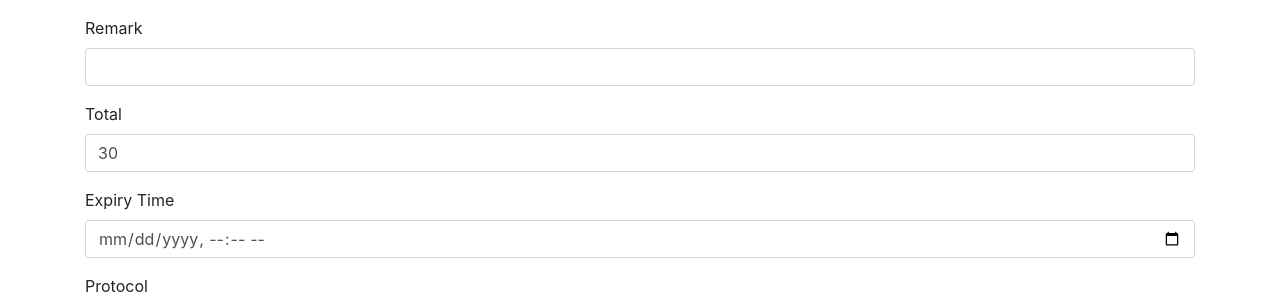
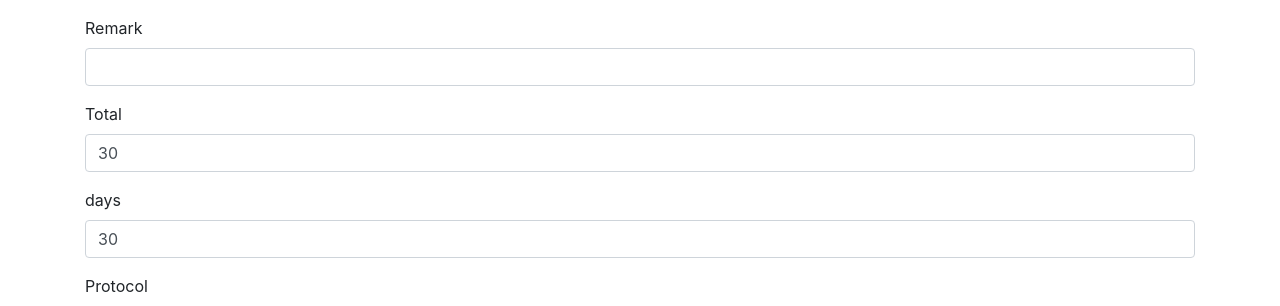
Before and after one commit to samousavian/vpn_manager, a Django app: template modifier/templates/modifier/add_inbound.html in a window 1280 px wide. Shown: the part 180-486 px from the top of the page. Run offline with Django 3.2, Linux system fonts and the light colour scheme; the template is opened without the code that fills it, so the values that code supplies are empty; some libraries are stand-ins or nearby versions.

Commit message:
days instead of expiry time

```diff
--- a/modifier/templates/modifier/add_inbound.html
+++ b/modifier/templates/modifier/add_inbound.html
@@ -51,8 +51,8 @@
         </div>
 
         <div class="form-group">
-            <label for="{{ form.expiry_time.id_for_label }}">Expiry Time</label>
-            <input type="datetime-local" class="form-control" name="{{ form.expiry_time.name }}" id="{{ form.expiry_time.id_for_label }}" value="{{ form.expiry_time.value|date:'Y-m-d\TH:i' }}">
+            <label for="{{ form.days.id_for_label }}">days</label>
+            <input type="number" class="form-control" name="{{ form.days.name }}" id="{{ form.days.id_for_label }}" value="{{ form.days.value|default:30 }}">
         </div>
 
         <div class="form-group">
```
Also changed, not shown: modifier/forms.py (+3 -5 lines), modifier/views.py (+3 -5 lines).
